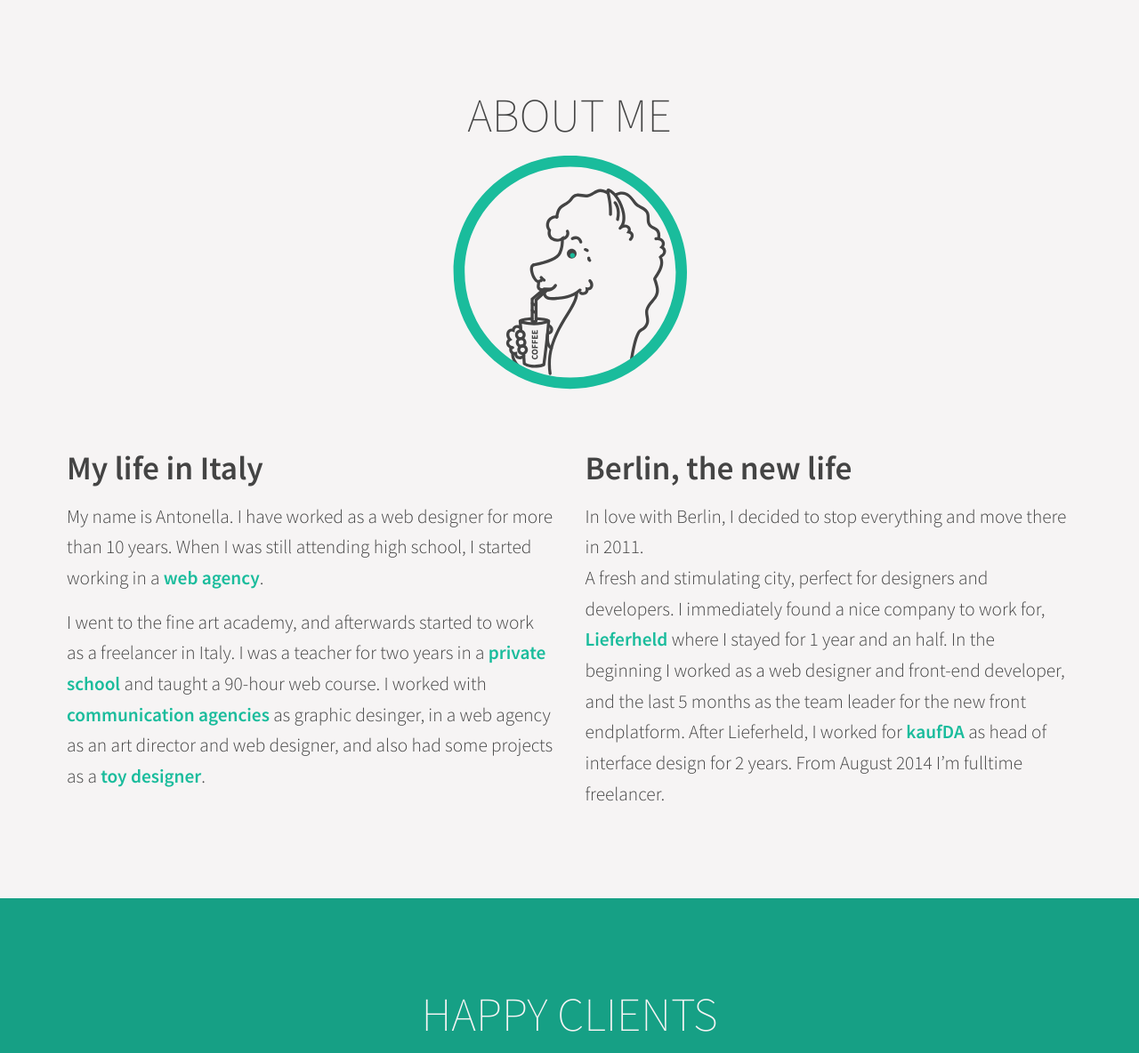
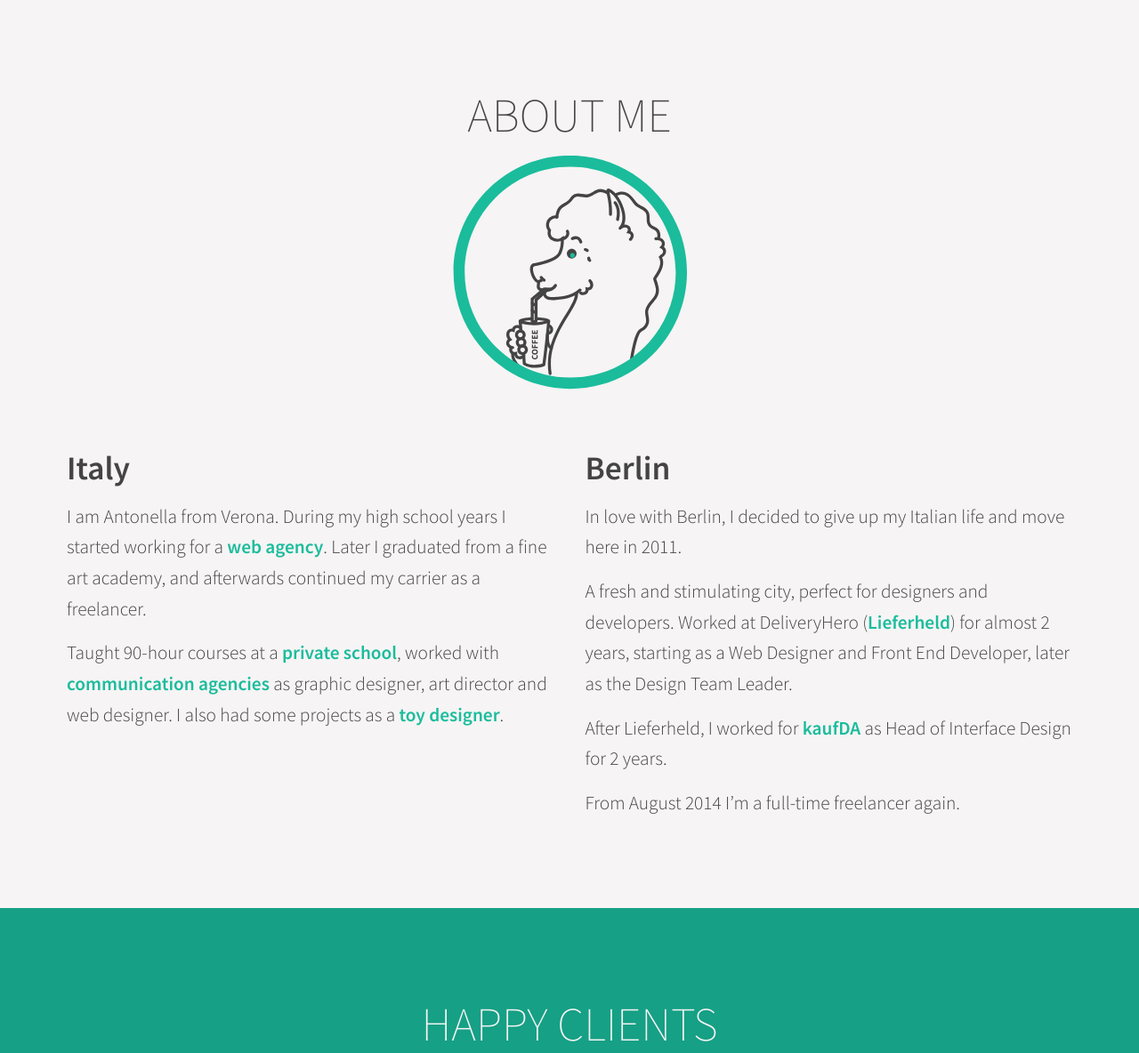
Before and after one commit to sempresaurita/sempresaurita.github.com, a PHP site: page / in a window 1280 px wide. Shown: the part 2674-3858 px from the top of the page at 89% size. Run offline with PHP 8.4, Linux system fonts and the light colour scheme.

Commit message:
New nice text

```diff
--- a/index.php
+++ b/index.php
@@ -358,18 +358,25 @@
                 </header>
             </article>
             <div class="uk-width-medium-1-2">
-                    <h2 class="uk-margin-large-top">My life in Italy</h2>
-                    <p>My name is Antonella. I have worked as a web designer for more than 10 years. When I was still attending high school, I started working in a <a href="http://www.colombo3000.com/">web agency</a>.</p>
-                    <p>I went to the fine art academy, and afterwards started to work as a freelancer in Italy. I was a teacher for two years in a <a href="http://ipsconsulting.it/">private school</a> and taught a 90-hour web course.
-                    I worked with <a href="http://www.adimage.it/">communication agencies</a> as graphic desinger, in a web agency as an art director and web designer, and also had some projects as a <a href="http://www.globo.it/">toy designer</a>.</p>
+                    <h2 class="uk-margin-large-top">Italy</h2>
+                    <p>I am Antonella from Verona. During my high school years I started working
+					for a <a href="http://www.colombo3000.com/">web agency</a>. Later I graduated from a fine art academy, and afterwards
+					continued my carrier as a freelancer.</p>
+
+					<p>Taught 90-hour courses at a <a href="http://ipsconsulting.it/">private school</a>, worked with <a href="http://www.adimage.it/">communication agencies</a> as graphic designer, art director and web designer. I also had some
+					projects as a <a href="http://www.globo.it/">toy designer</a>.</p>
                 </div>
                 <div class="uk-width-medium-1-2">
-                    <h2 class="uk-margin-large-top">Berlin, the new life</h2>
-                    <p>In love with Berlin, I decided to stop everything and move there in 2011.<br>
-                    A fresh and stimulating city, perfect for designers and developers.
-                    I immediately found a nice company to work for, <a href="http://www.lieferheld.de/">Lieferheld</a> where I stayed for 1 year and an half. In the beginning I worked as a web designer and front-end developer, and the last 5 months as the team leader for the new front endplatform.
-                    After Lieferheld, I worked for <a href="http://www.kaufda.de/">kaufDA</a> as head of interface design for 2 years.
-                    From August 2014 I’m fulltime freelancer. </p>
+                    <h2 class="uk-margin-large-top">Berlin</h2>
+                    <p>In love with Berlin, I decided to give up my Italian life and move here in 2011.</p>
+
+					<p>	A fresh and stimulating city, perfect for designers and developers. Worked at
+						DeliveryHero (<a href="http://www.lieferheld.de/">Lieferheld</a>) for almost 2 years, starting as a Web Designer and
+						Front End Developer, later as the Design Team Leader.</p>
+
+					<p>	After Lieferheld, I worked for <a href="http://www.kaufda.de/">kaufDA</a> as Head of Interface Design for 2 years.</p>
+
+					<p>	From August 2014 I’m a full-time freelancer again.</p>
                 </div>
         </div>
     </div>
```
